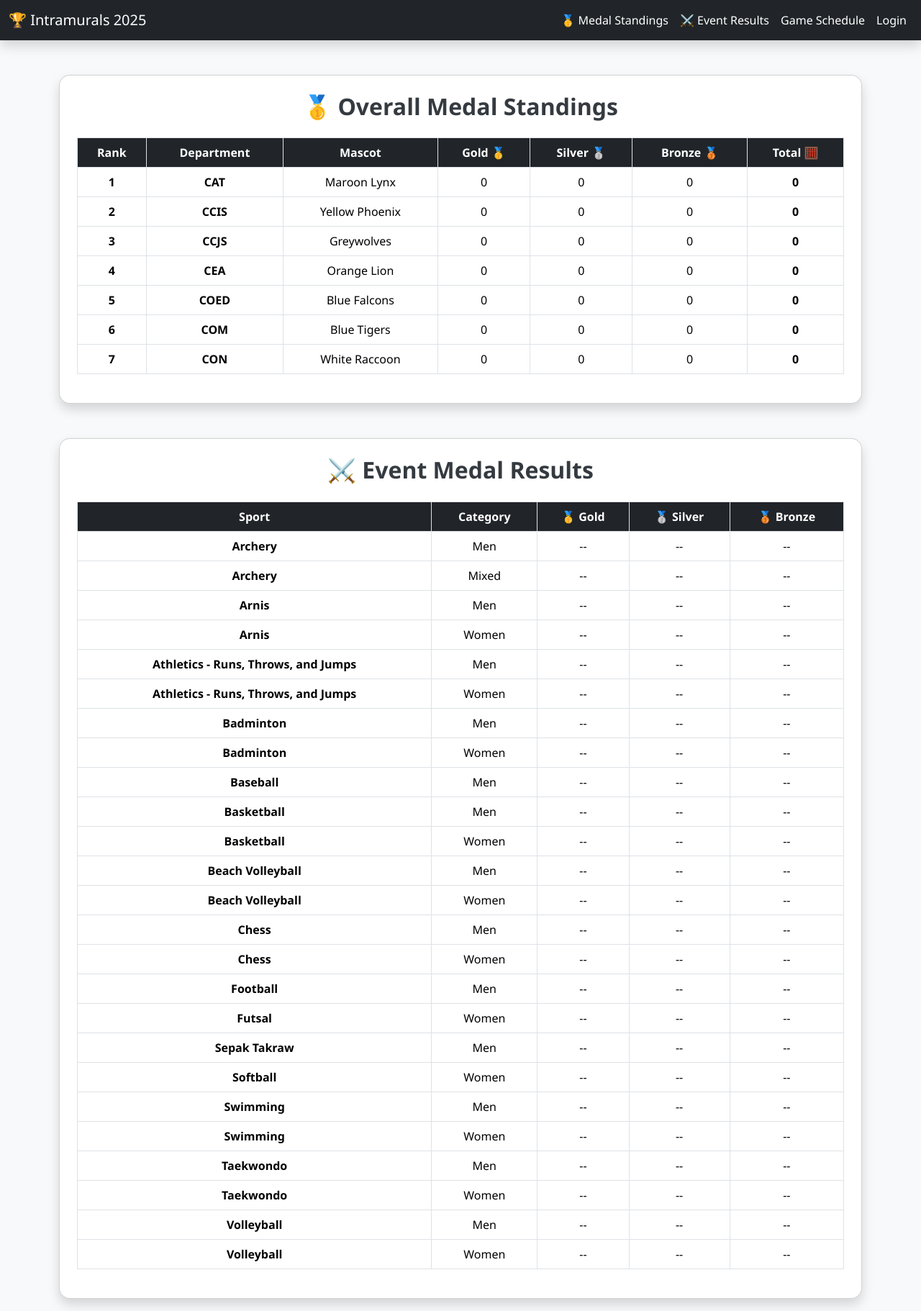
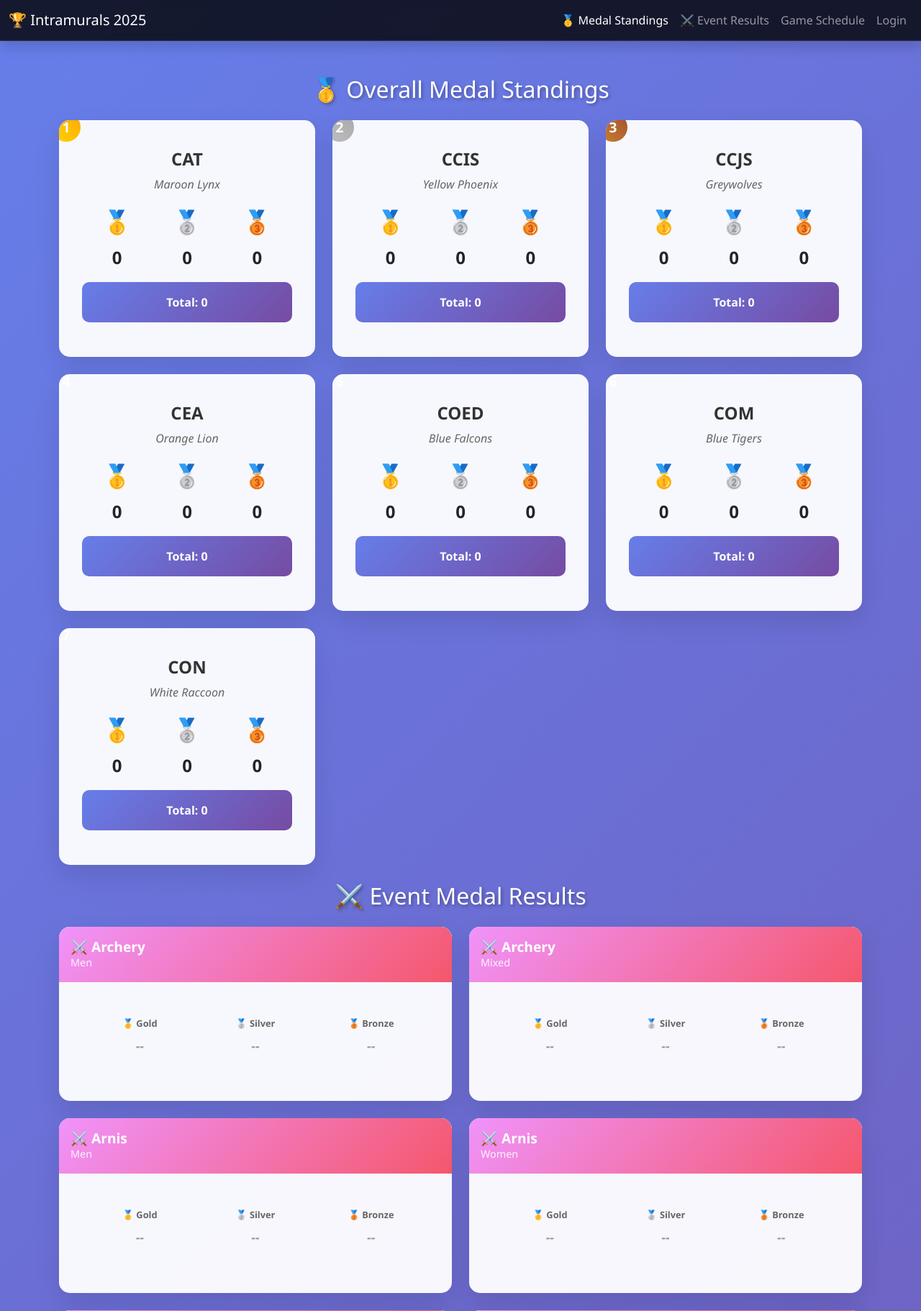
Before and after one commit to michaeldj1205/tabulation, a PHP site: page / in a window 1280 px wide. Shown: the top 1822 px of the page at 72% size. Run offline with PHP 8.4, Linux system fonts and the light colour scheme; data comes from the database, SQL or seed files in the repository; data that the repository does not hold is empty.

Commit message:
Enhanced design index.php | automatic database creation when launching website at first

```diff
--- /dev/null
+++ b/assets/css/style.css
@@ -0,0 +1,250 @@
+/* Custom styles for medal standings cards */
+body {
+    background: linear-gradient(135deg, #667eea 0%, #764ba2 100%);
+    font-family: 'Segoe UI', Tahoma, Geneva, Verdana, sans-serif;
+    min-height: 100vh;
+}
+
+.navbar {
+    background: rgba(0, 0, 0, 0.8) !important;
+    backdrop-filter: blur(10px);
+    border-bottom: 1px solid rgba(255, 255, 255, 0.1);
+}
+
+.section-title {
+    color: #fff;
+    text-shadow: 2px 2px 4px rgba(0, 0, 0, 0.3);
+    margin-bottom: 2rem;
+}
+
+.card {
+    background: rgba(255, 255, 255, 0.95);
+    backdrop-filter: blur(10px);
+    border: none;
+    border-radius: 20px;
+    box-shadow: 0 15px 35px rgba(0, 0, 0, 0.1);
+    transition: all 0.3s ease;
+    overflow: hidden;
+}
+
+.card:hover {
+    transform: translateY(-5px);
+    box-shadow: 0 20px 40px rgba(0, 0, 0, 0.15);
+}
+
+.card-header {
+    background: linear-gradient(135deg, #667eea 0%, #764ba2 100%);
+    color: white;
+    border: none;
+    padding: 1.5rem;
+    text-align: center;
+}
+
+.card-body {
+    padding: 2rem;
+}
+
+/* Medal Standings Cards */
+.medal-card {
+    margin-bottom: 1rem;
+    border-radius: 15px;
+    overflow: hidden;
+    transition: all 0.3s ease;
+}
+
+.medal-card:hover {
+    transform: scale(1.02);
+}
+
+.rank-badge {
+    position: absolute;
+    top: -10px;
+    left: -10px;
+    width: 40px;
+    height: 40px;
+    border-radius: 50%;
+    display: flex;
+    align-items: center;
+    justify-content: center;
+    font-weight: bold;
+    font-size: 1.2rem;
+    color: white;
+    z-index: 10;
+}
+
+.rank-1 { background: linear-gradient(45deg, #FFD700, #FFA500); }
+.rank-2 { background: linear-gradient(45deg, #C0C0C0, #A8A8A8); }
+.rank-3 { background: linear-gradient(45deg, #CD7F32, #A0522D); }
+
+.medal-card .card-body {
+    padding-top: 2.5rem;
+}
+
+.department-name {
+    font-size: 1.5rem;
+    font-weight: bold;
+    color: #333;
+    margin-bottom: 0.5rem;
+}
+
+.mascot-name {
+    color: #666;
+    font-style: italic;
+    margin-bottom: 1rem;
+}
+
+.medal-counts {
+    display: flex;
+    justify-content: space-around;
+    text-align: center;
+}
+
+.medal-item {
+    flex: 1;
+}
+
+.medal-icon {
+    font-size: 2rem;
+    margin-bottom: 0.5rem;
+}
+
+.gold { color: #FFD700; }
+.silver { color: #C0C0C0; }
+.bronze { color: #CD7F32; }
+
+.medal-number {
+    font-size: 1.5rem;
+    font-weight: bold;
+    display: block;
+}
+
+.total-medals {
+    background: linear-gradient(135deg, #667eea 0%, #764ba2 100%);
+    color: white;
+    padding: 1rem;
+    border-radius: 10px;
+    text-align: center;
+    margin-top: 1rem;
+}
+
+/* Event Results Cards */
+.event-card {
+    margin-bottom: 1rem;
+    border-radius: 15px;
+    transition: all 0.3s ease;
+}
+
+.event-card:hover {
+    transform: translateY(-3px);
+}
+
+.event-header {
+    background: linear-gradient(135deg, #f093fb 0%, #f5576c 100%);
+    color: white;
+    padding: 1rem;
+    border-radius: 15px 15px 0 0;
+}
+
+.event-title {
+    font-size: 1.2rem;
+    font-weight: bold;
+    margin: 0;
+}
+
+.event-category {
+    font-size: 0.9rem;
+    opacity: 0.9;
+    margin: 0;
+}
+
+.winner-section {
+    display: flex;
+    justify-content: space-around;
+    padding: 1rem 0;
+}
+
+.winner-item {
+    text-align: center;
+    flex: 1;
+}
+
+.winner-label {
+    font-size: 0.8rem;
+    color: #666;
+    margin-bottom: 0.5rem;
+    font-weight: bold;
+}
+
+.winner-name {
+    font-size: 1.1rem;
+    font-weight: bold;
+    color: #333;
+}
+
+.no-winner {
+    color: #999;
+    font-style: italic;
+}
+
+/* Footer */
+.footer {
+    background: rgba(0, 0, 0, 0.8);
+    color: white;
+    text-align: center;
+    padding: 2rem 0;
+    margin-top: 4rem;
+    backdrop-filter: blur(10px);
+}
+
+/* Responsive Design */
+@media (max-width: 768px) {
+    .medal-counts {
+        flex-direction: column;
+    }
+
+    .medal-item {
+        margin-bottom: 1rem;
+    }
+
+    .winner-section {
+        flex-direction: column;
+    }
+
+    .winner-item {
+        margin-bottom: 1rem;
+    }
+}
+
+/* Animation for cards */
+@keyframes fadeInUp {
+    from {
+        opacity: 0;
+        transform: translateY(30px);
+    }
+    to {
+        opacity: 1;
+        transform: translateY(0);
+    }
+}
+
+.medal-card, .event-card {
+    animation: fadeInUp 0.6s ease-out;
+}
+
+/* Custom scrollbar */
+::-webkit-scrollbar {
+    width: 8px;
+}
+
+::-webkit-scrollbar-track {
+    background: rgba(255, 255, 255, 0.1);
+}
+
+::-webkit-scrollbar-thumb {
+    background: rgba(255, 255, 255, 0.3);
+    border-radius: 4px;
+}
+
+::-webkit-scrollbar-thumb:hover {
+    background: rgba(255, 255, 255, 0.5);
+}
--- a/index.php
+++ b/index.php
@@ -38,43 +38,7 @@ $results = $conn->query("
 <meta charset="UTF-8">
 <title>🏆 Intramural Medal Standings</title>
 <link href="https://cdn.jsdelivr.net/npm/bootstrap@5.3.2/dist/css/bootstrap.min.css" rel="stylesheet">
-<style>
-body {
-  background-color: #f8f9fa;
-  font-family: 'Segoe UI', Tahoma, Geneva, Verdana, sans-serif;
-  scroll-behavior: smooth;
-}
-.navbar {
-  background-color: #212529;
-}
-.navbar-brand, .nav-link {
-  color: #fff !important;
-}
-.section-title {
-  font-weight: 700;
-  color: #343a40;
-}
-.card {
-  border-radius: 15px;
-}
-th {
-  background-color: #212529 !important;
-  color: white !important;
-}
-.rank-1 { background-color: #fff3cd !important; }
-.rank-2 { background-color: #e2e3e5 !important; }
-.rank-3 { background-color: #f8d7da !important; }
-.footer {
-  background-color: #212529;
-  color: white;
-  text-align: center;
-  padding: 10px;
-  margin-top: 40px;
-}
-.table td, .table th {
-  vertical-align: middle;
-}
-</style>
+<link href="assets/css/style.css" rel="stylesheet">
 </head>
 <body>
 
@@ -95,71 +59,95 @@ th {
 
 <!-- 🥇 MEDAL TABULATION -->
 <section id="medals" class="container mt-5">
-  <div class="card shadow p-4 mb-5">
   <h2 class="section-title text-center mb-4">🥇 Overall Medal Standings</h2>
-    <div class="table-responsive">
-      <table class="table table-bordered table-hover text-center align-middle">
-        <thead>
-          <tr>
-            <th>Rank</th>
-            <th>Department</th>
-            <th>Mascot</th>
-            <th>Gold 🥇</th>
-            <th>Silver 🥈</th>
-            <th>Bronze 🥉</th>
-            <th>Total 🧮</th>
-          </tr>
-        </thead>
-        <tbody>
+  <div class="row">
     <?php
     $rank = 1;
     while ($row = $medals->fetch_assoc()):
       $rankClass = ($rank == 1) ? "rank-1" : (($rank == 2) ? "rank-2" : (($rank == 3) ? "rank-3" : ""));
     ?>
-          <tr class="<?= $rankClass ?>">
-            <td><strong><?= $rank++; ?></strong></td>
-            <td><strong><?= htmlspecialchars($row['code']); ?></strong></td>
-            <td><?= htmlspecialchars($row['mascot']); ?></td>
-            <td><?= $row['gold']; ?></td>
-            <td><?= $row['silver']; ?></td>
-            <td><?= $row['bronze']; ?></td>
-            <td><strong><?= $row['total']; ?></strong></td>
-          </tr>
+    <div class="col-lg-4 col-md-6 mb-4">
+      <div class="card medal-card h-100 position-relative">
+        <div class="rank-badge <?= $rankClass ?>">
+          <?= $rank++ ?>
+        </div>
+        <div class="card-body text-center">
+          <h5 class="department-name"><?= htmlspecialchars($row['code']); ?></h5>
+          <p class="mascot-name"><?= htmlspecialchars($row['mascot']); ?></p>
+
+          <div class="medal-counts">
+            <div class="medal-item">
+              <div class="medal-icon gold">🥇</div>
+              <span class="medal-number"><?= $row['gold']; ?></span>
+            </div>
+            <div class="medal-item">
+              <div class="medal-icon silver">🥈</div>
+              <span class="medal-number"><?= $row['silver']; ?></span>
+            </div>
+            <div class="medal-item">
+              <div class="medal-icon bronze">🥉</div>
+              <span class="medal-number"><?= $row['bronze']; ?></span>
+            </div>
+          </div>
+
+          <div class="total-medals mt-3">
+            <strong>Total: <?= $row['total']; ?></strong>
+          </div>
+        </div>
+      </div>
+    </div>
     <?php endwhile; ?>
-        </tbody>
-      </table>
-    </div>
   </div>
 </section>
 
 <!-- ⚔️ EVENT RESULTS -->
 <section id="events" class="container mb-5">
-  <div class="card shadow p-4">
   <h2 class="section-title text-center mb-4">⚔️ Event Medal Results</h2>
-    <div class="table-responsive">
-      <table class="table table-bordered text-center align-middle">
-        <thead>
-          <tr>
-            <th>Sport</th>
-            <th>Category</th>
-            <th>🥇 Gold</th>
-            <th>🥈 Silver</th>
-            <th>🥉 Bronze</th>
-          </tr>
-        </thead>
-        <tbody>
+  <div class="row">
     <?php while ($r = $results->fetch_assoc()): ?>
-          <tr>
-            <td><strong><?= htmlspecialchars($r['sport_name']); ?></strong></td>
-            <td><?= htmlspecialchars($r['category']); ?></td>
-            <td><?= $r['gold_code'] ?? '--'; ?></td>
-            <td><?= $r['silver_code'] ?? '--'; ?></td>
-            <td><?= $r['bronze_code'] ?? '--'; ?></td>
-          </tr>
+    <div class="col-lg-6 col-md-6 mb-4">
+      <div class="card event-card h-100">
+        <div class="event-header">
+          <h5 class="event-title">⚔️ <?= htmlspecialchars($r['sport_name']); ?></h5>
+          <p class="event-category"><?= htmlspecialchars($r['category']); ?></p>
+        </div>
+        <div class="card-body">
+          <div class="winner-section">
+            <div class="winner-item">
+              <div class="winner-label">🥇 Gold</div>
+              <div class="winner-name">
+                <?php if ($r['gold_code']): ?>
+                  <?= htmlspecialchars($r['gold_code']); ?>
+                <?php else: ?>
+                  <span class="no-winner">--</span>
+                <?php endif; ?>
+              </div>
+            </div>
+            <div class="winner-item">
+              <div class="winner-label">🥈 Silver</div>
+              <div class="winner-name">
+                <?php if ($r['silver_code']): ?>
+                  <?= htmlspecialchars($r['silver_code']); ?>
+                <?php else: ?>
+                  <span class="no-winner">--</span>
+                <?php endif; ?>
+              </div>
+            </div>
+            <div class="winner-item">
+              <div class="winner-label">🥉 Bronze</div>
+              <div class="winner-name">
+                <?php if ($r['bronze_code']): ?>
+                  <?= htmlspecialchars($r['bronze_code']); ?>
+                <?php else: ?>
+                  <span class="no-winner">--</span>
+                <?php endif; ?>
+              </div>
+            </div>
+          </div>
+        </div>
+      </div>
+    </div>
     <?php endwhile; ?>
-        </tbody>
-      </table>
-    </div>
   </div>
 </section>
 
```
Also changed, not shown: db_connect.php (+16 -25 lines), setup.php (added, +62 -0 lines). Lines whose indentation alone changed are shown as unchanged.
